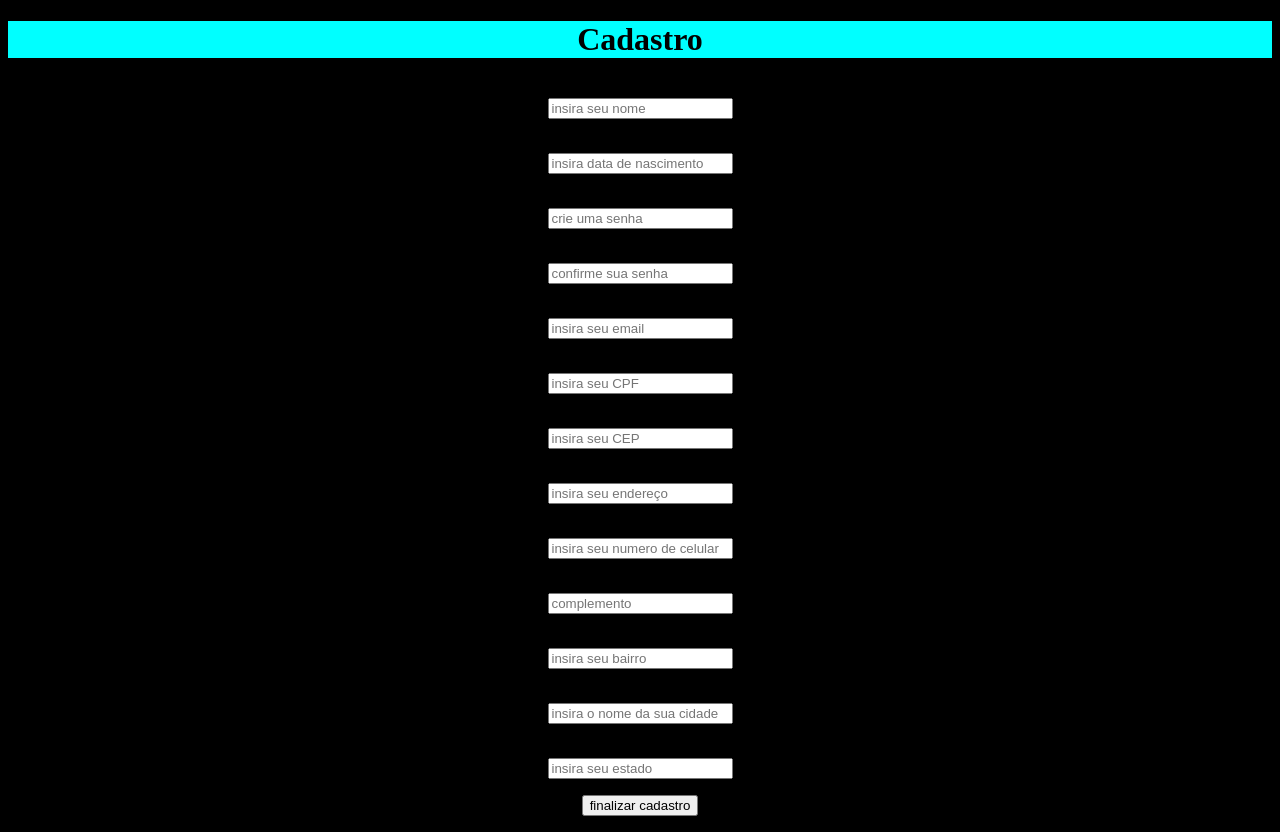
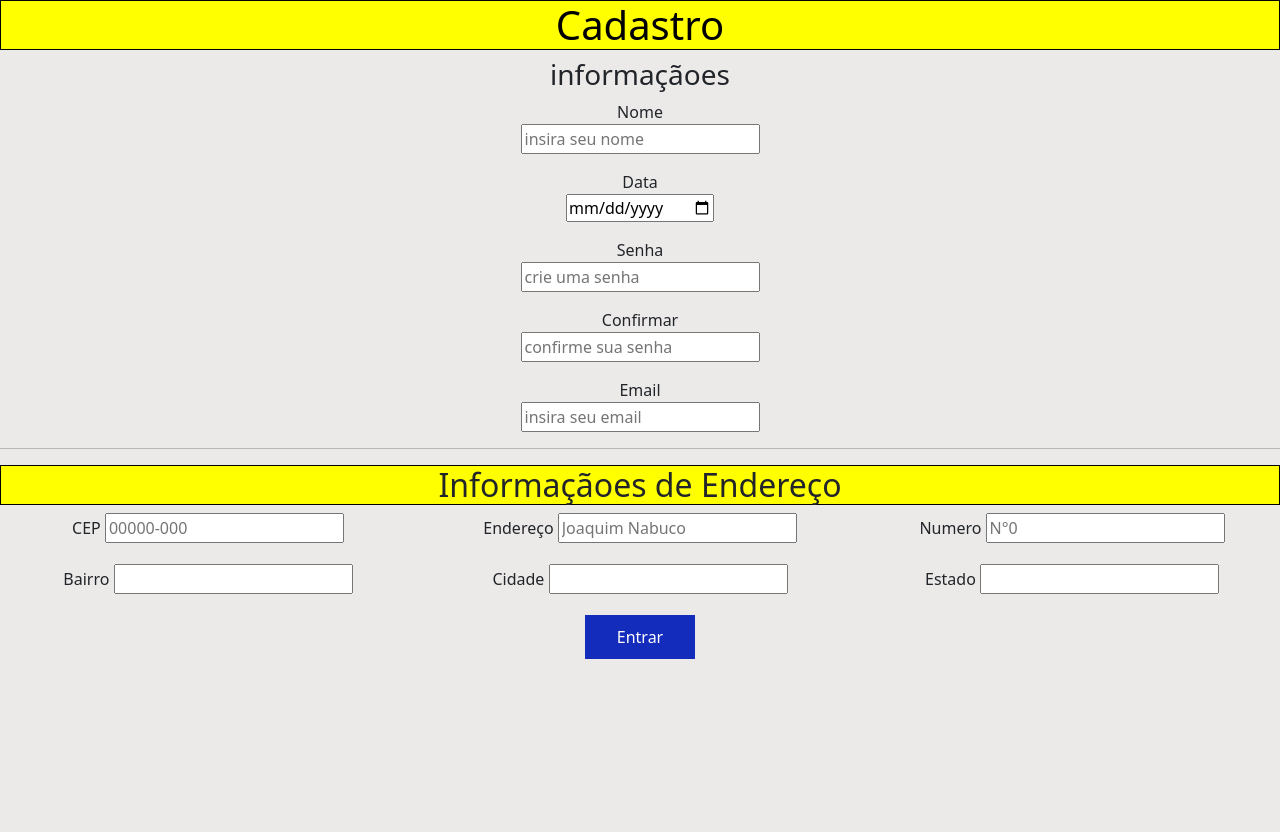
Before and after one commit to foxymplayer/teladecadastro, a plain HTML site: page index.html in a window 1280 px wide. After the commit the page ends 800 px from the top, so only its background shows below. Drawn offline with nearby package versions, Linux system fonts and the light colour scheme.

Commit message:
modificação do css e do html

```diff
--- a/cadastro.css
+++ b/cadastro.css
@@ -1,11 +1,34 @@
 #cadastro{
     text-align: center;
     color: black;
-    background: aqua;
+    background: yellow;
 }
 form{
     text-align: center;
+
+
 }
 #body{
-    background:black;
+    background:rgb(236, 233, 233);
 }
+h2{
+    background-color: yellow;
+      border: 1px solid black;
+}
+label{
+    text-align: center;
+
+}
+h1{
+    border: 1px solid black;
+}
+
+button{
+    background-color: rgb(19, 44, 187);
+    border: none;
+    color: white;
+    padding: 10px 32px;
+    text-decoration: whitesmoke;
+    display: inline-block;
+    font-size: 16px;
+}
--- a/cadastro.js
+++ b/cadastro.js
@@ -3,12 +3,7 @@ function verificar(){
      let confirmar = document.getElementById('confirmar').value;
      let email = document.getElementById('email').value;
      let cpf = document.getElementById('cpf').value;
-     let cep = document.getElementById('cep').value;
      let nome = document.getElementById('nome').value;
-     let endereco = document.getElementById('endereco').value;
-     let bairro = document.getElementById('bairro').value;
-     let cidade = document.getElementById('cidade').value;
-     let estado = document.getElementById('estado').value;
      let data = document.getElementById('data').value
 
 
@@ -20,3 +15,52 @@ else{
     alert("Campos preenchidos com sucesso!");
 }
 }
+
+'use restrict'; //modo restrito
+
+//limpar formulario
+const limparFormulario = () =>{
+    document.getElementById('rua').value = '';
+    document.getElementById('estado').value = '';
+    document.getElementById('cidade').value = '';
+    document.getElementById('bairro').value = '';
+}
+
+// verifica se o cep é valido
+const eNumero = (numero) => /^[0-9]+$/.test(numero);
+const cepValido = (cep) => cep.length == 8 && eNumero(cep);
+
+//preenche campos do formulario
+const preencherFormulario = (endereco) =>{
+    document.getElementById('rua').value = endereco.logradouro;
+    document.getElementById('estado').value = endereco.bairro;
+    document.getElementById('cidade').value = endereco.localidade;
+    document.getElementById('bairro').value = endereco.uf;
+
+}
+
+/*
+função para consumo de API ultilizando a função do tipo assincrona
+*/
+
+const pesquisarCep = async() =>{
+    limparFormulario();
+    const url = `http://viacep.com.br/ws/${cep.value}/json/`;
+
+    if(cepValido(cep.value)){
+        const dados = await fetch(url);
+        const addres = await dados.json();
+
+        if(addres.hasOwnProperty('erro')){
+            alert('CEP não encontrado');
+        }else{
+            preencherFormulario(addres);
+        }
+    }else{
+        alert('CEP incorreto');
+    }
+}
+
+//add um comentario DOM, no input CEP
+
+document.getElementById('cep').addEventListener('focusout', pesquisarCep);
--- a/index.html
+++ b/index.html
@@ -8,81 +8,79 @@
     <meta name='viewport' content='width=device-width, initial-scale=1'>
     <link rel='stylesheet' type='text/css' media='screen' href='cadastro.css'>
     <script src='cadastro.js'></script>
+    <link href="https://cdn.jsdelivr.net/npm/bootstrap@5.3.2/dist/css/bootstrap.min.css" rel="stylesheet" integrity="sha384-T3c6CoIi6uLrA9TneNEoa7RxnatzjcDSCmG1MXxSR1GAsXEV/Dwwykc2MPK8M2HN" crossorigin="anonymous">
 </head>
 
 <body id="body">
     <h1 id="cadastro">Cadastro</h1>
     <form>
+        <h3>informaçãoes</h3>
         <p>
-            <label for="nome">nome</label>
+            <label for="nome">Nome</label>
             <br>
             <input id="nome" placeholder="insira seu nome">
         </p>
-        <p>
-            <label for="data">data</label>
+       <p>
+            <label for="data">Data</label>
             <br>
-            <input id="data" placeholder="insira data de nascimento">
+            <input id="data" placeholder="insira data de nascimento" type="date">
         </p>
         <p>
-            <label for="senha">senha</label>
+            <label for="senha">Senha</label>
             <br>
             <input id="senha" name="senha" placeholder="crie uma senha" type="password">
         </p>
         <p>
-            <label for="confirmar">confirmar</label>
+            <label for="confirmar">Confirmar</label>
             <br>
             <input id="confirmar" type="password" placeholder="confirme sua senha">
         </p>
         <p>
-            <label for="email">email</label>
+            <label for="email">Email</label>
             <br>
-            <input id="email" type="email" placeholder="insira seu email">
+            <input id="email" type="email" placeholder="insira seu email" >
         </p>
-        <p>
-            <label for="cpf">cpf</label>
-            <br>
-            <input id="cpf" placeholder="insira seu CPF">
-        </p>
-        <p>
-            <label for="cep">cep</label>
-            <br>
-            <input id="cep" placeholder="insira seu CEP">
-        </p>
-        <p>
-            <label for="endereco">endereço</label>
-            <br>
-            <input id="endereco" placeholder="insira seu endereço">
-        </p>
-        <p>
-            <label for="numero">numero</label>
-            <br>
-            <input id="numero" type="tel" placeholder="insira seu numero de celular">
-        </p>
-        <p>
-            <label for="complemento">conplemento</label>
-            <br>
-            <input id="conplemento" placeholder="complemento">
-        </p>
-        <p>
-            <label for="bairro">bairro</label>
-            <br>
-            <input id="bairro" placeholder="insira seu bairro">
-        </p>
-        <p>
-            <label for="cidade">cidade</label>
-            <br>
-            <input id="cidade" placeholder="insira o nome da sua cidade">
-        </p>
-        <p>
-            <label for="estado">cep</label>
-            <br>
-            <input id="estado" placeholder="insira seu estado">
-        </p>
-        <p>
-            <button onclick="verificar()">finalizar cadastro</button>
-        </p>
-    </form>
-    <!--o c significa cadastro-->
+         <hr>
+
+         <h2>Informaçãoes de Endereço</h2>
+         <form action=""></form>
+
+
+
+
+         <form class="row g-3">
+            <div class="col-md-4">
+                <label for="inputZip" class="form-label">CEP</label>
+                <input type="text"  id="cep" placeholder="00000-000">
+           </div>
+            <div class="col-4">
+              <label for="inputAddress" class="form-label">Endereço</label>
+              <input type="text"  id="rua" placeholder="Joaquim Nabuco">
+            </div>
+            <div class="col-4">
+              <label for="inputAddress" class="form-label">Numero</label>
+              <input type="text" id="numero" placeholder="N°0">
+            </div>
+            <div class="col-4">
+              <label for="inputAddress2" class="form-label">Bairro</label>
+              <input type="text"  id="bairro" >
+            </div>
+            <div class="col-md-4">
+              <label for="inputCity" class="form-label">Cidade</label>
+              <input type="text"  id="cidade">
+            </div>
+            <div class="col-md-4">
+              <label for="inputState" class="form-label">Estado</label>
+              <input id="estado" >
+
+            </div>
+            <div class="col-">
+              <button type="submit" >Entrar</button>
+
+            </div>
+          </form>
+          <script type="text/javascript" src="./controller.js"></script>
+
 
 </body>
 
```
